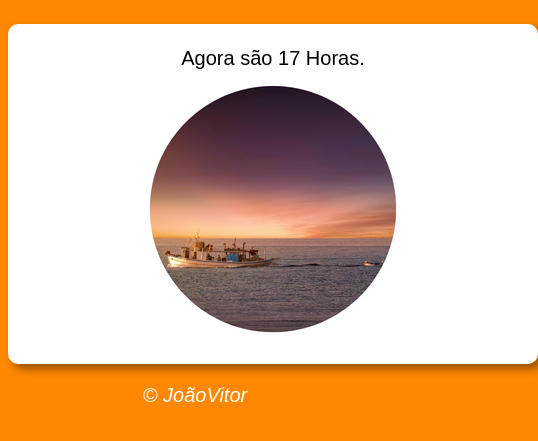
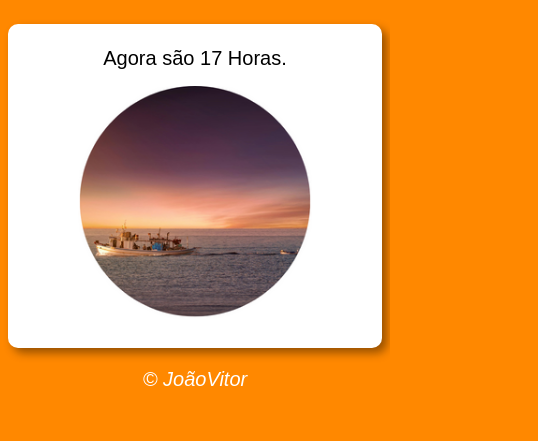
Before and after one commit to ojoaovitorbastos/projeto-hora-do-dia, a plain HTML site: page index.html in a window 390 px wide. Shown: the part 75-516 px from the top of the page, 538 px wide, since content can reach past the window. Drawn offline with Linux system fonts and the light colour scheme.

Commit message:
Responsividade

```diff
--- a/estilo.css
+++ b/estilo.css
@@ -13,7 +13,7 @@ section {
     background-color: white;
     border-radius: 10px;
     padding: 15px;
-    width: 500px;
+    max-width: 500px;
     margin: auto;
     color: black;
     box-shadow: 5px 5px 10px rgba(0, 0, 0, 0.411);
@@ -29,3 +29,9 @@ footer {
     text-align: center
 
 }
+
+@media (max-width: 400px) {
+    img {
+        width: 60vw;
+    }
+}
```
